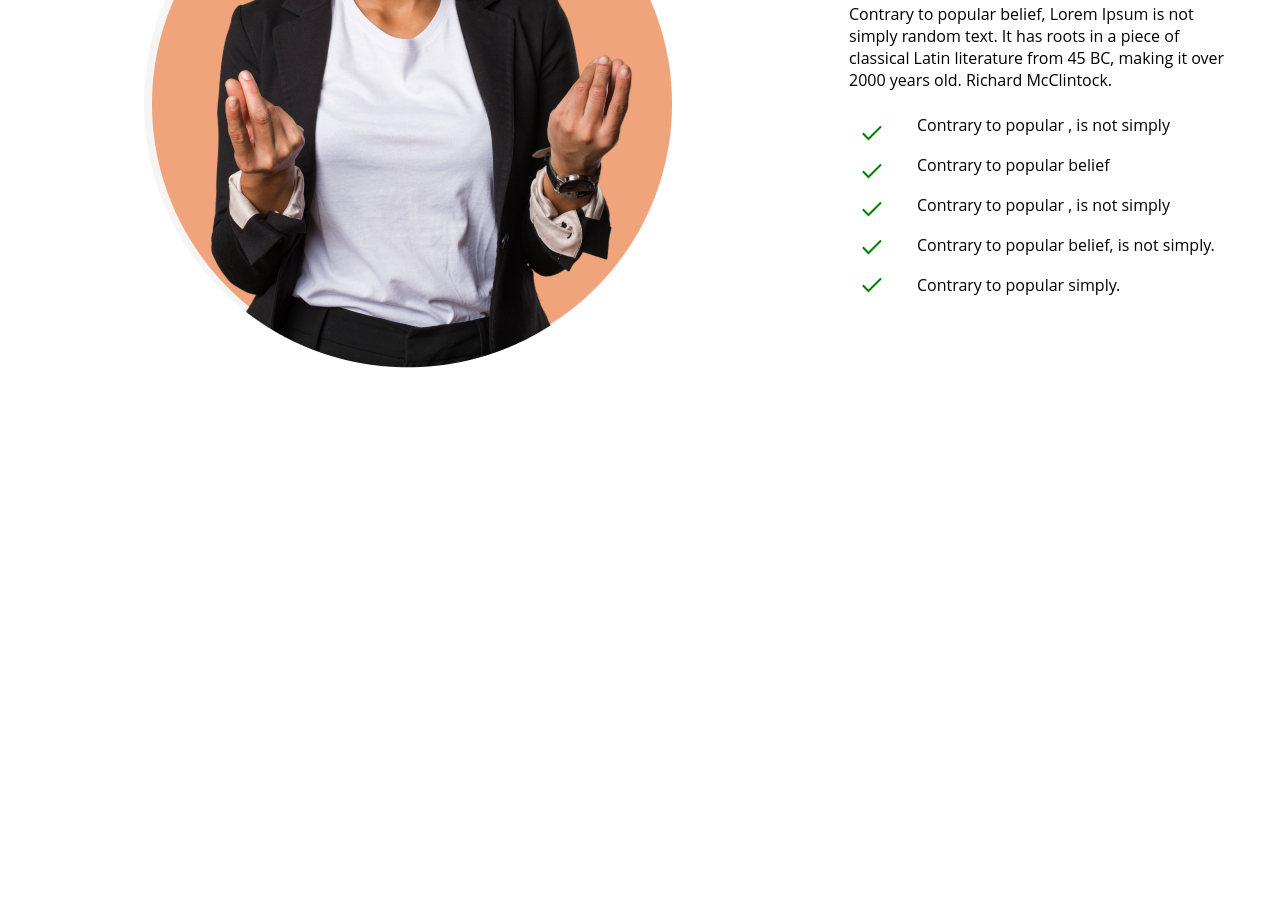
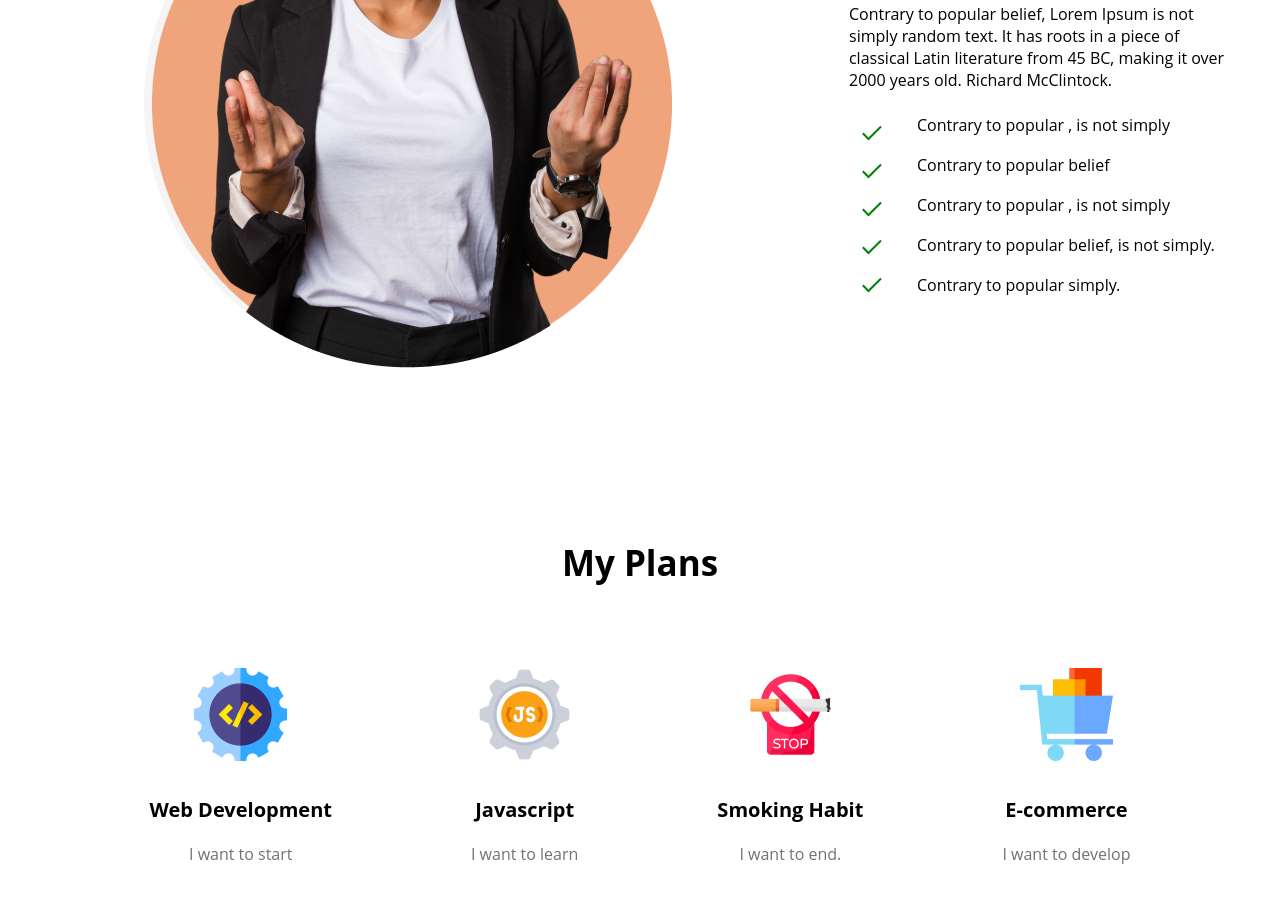
Before and after one commit to ahammednabi245/ahammed_asignment1, a plain HTML site: page index.html in a window 1280 px wide. Shown: the part 1431-2328 px from the top of the page. Before the commit the page ends 1840 px from the top, so only its background shows below. Drawn offline with Linux system fonts and the light colour scheme.

Commit message:
plan section

```diff
--- a/index.html
+++ b/index.html
@@ -103,6 +103,36 @@
             </div>
         </div>
 
+
+        <!-- plan section -->
+        <section class="plan">
+            <h3 class="section-title">My Plans</h3>
+
+            <div class="skills-container">
+                <div class="skill">
+                    <div class="course-img"><img src="images/icons/web.png" alt="">
+                    </div>
+
+                    <p class="skill-title">Web Development</p>
+                    <p class="skill-description">I want to start</p>
+                </div>
+                <div class="skill">
+                    <img src="images/icons/js.png" alt="">
+                    <p class="skill-title">Javascript</p>
+                    <p class="skill-description">I want to learn</p>
+                </div>
+                <div class="skill">
+                    <img src="images/icons/smoke.png" alt="">
+                    <p class="skill-title">Smoking Habit</p>
+                    <p class="skill-description">I want to end.</p>
+                </div>
+                <div class="skill">
+                    <img src="images/icons/ecom.png" alt="">
+                    <p class="skill-title">E-commerce</p>
+                    <p class="skill-description">I want to develop</p>
+                </div>
+            </div>
+        </section>
 </main>
 
 <footer>
--- a/styles/asignment.css
+++ b/styles/asignment.css
@@ -117,3 +117,41 @@
     height: 17px;
 
 }
+
+/* plan section */
+section {
+    margin-top: 130px;
+}
+.section-title {
+    text-align: center;
+    font-weight: 700;
+    font-size: 35px;
+    margin-bottom: 50px;
+}
+
+.skills-container {
+    display: flex;
+    padding: 2px 80px;
+    text-align: center;
+    justify-content: space-around;
+
+}
+
+.skill {
+    padding: 30px;
+
+}
+
+
+
+.skill-title {
+    font-weight: 700;
+    font-size: 20px;
+    margin-top: 30px;
+    margin-bottom: 20px;
+
+}
+
+.skill-description {
+    color: #737272;
+}
```
